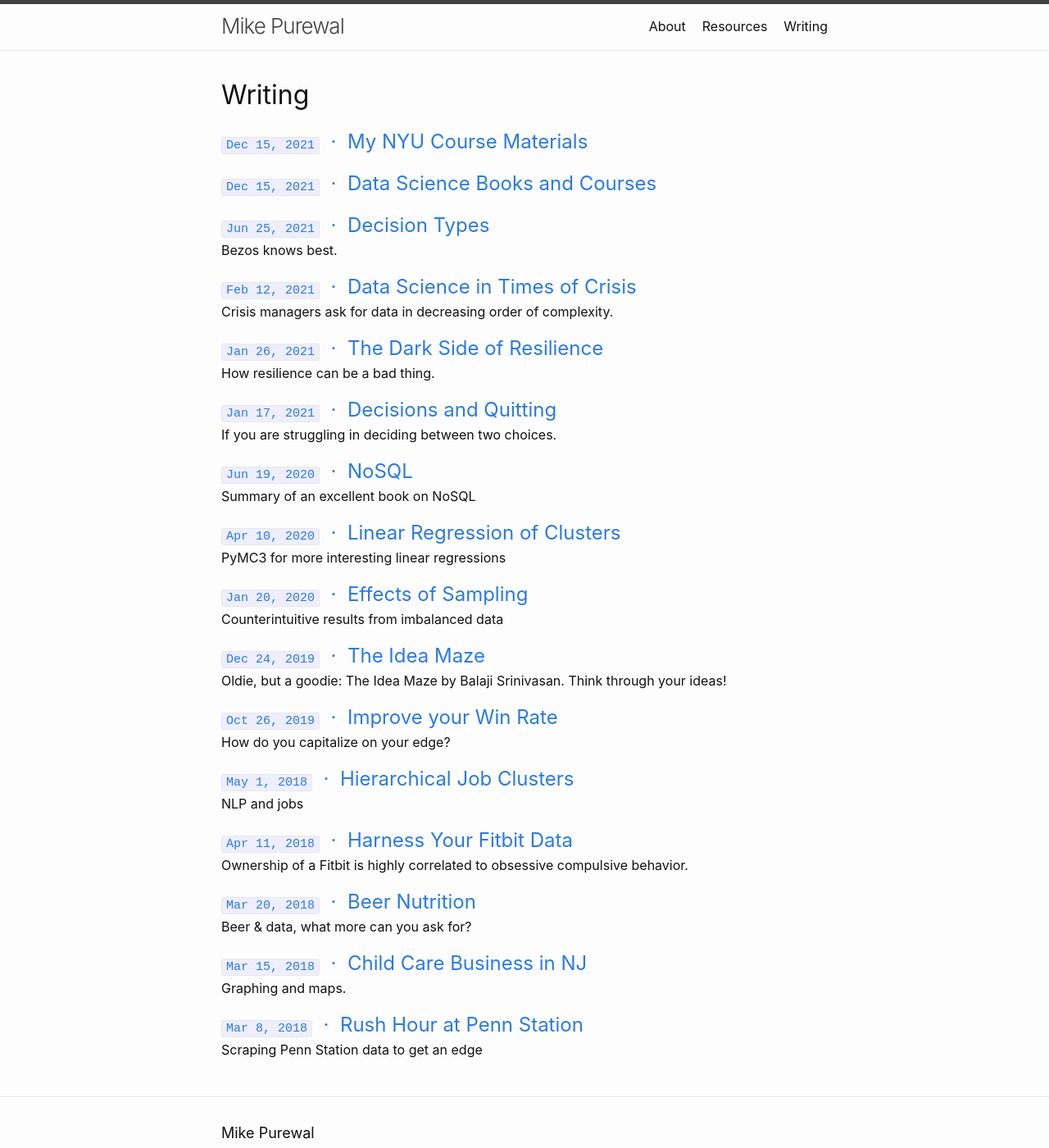
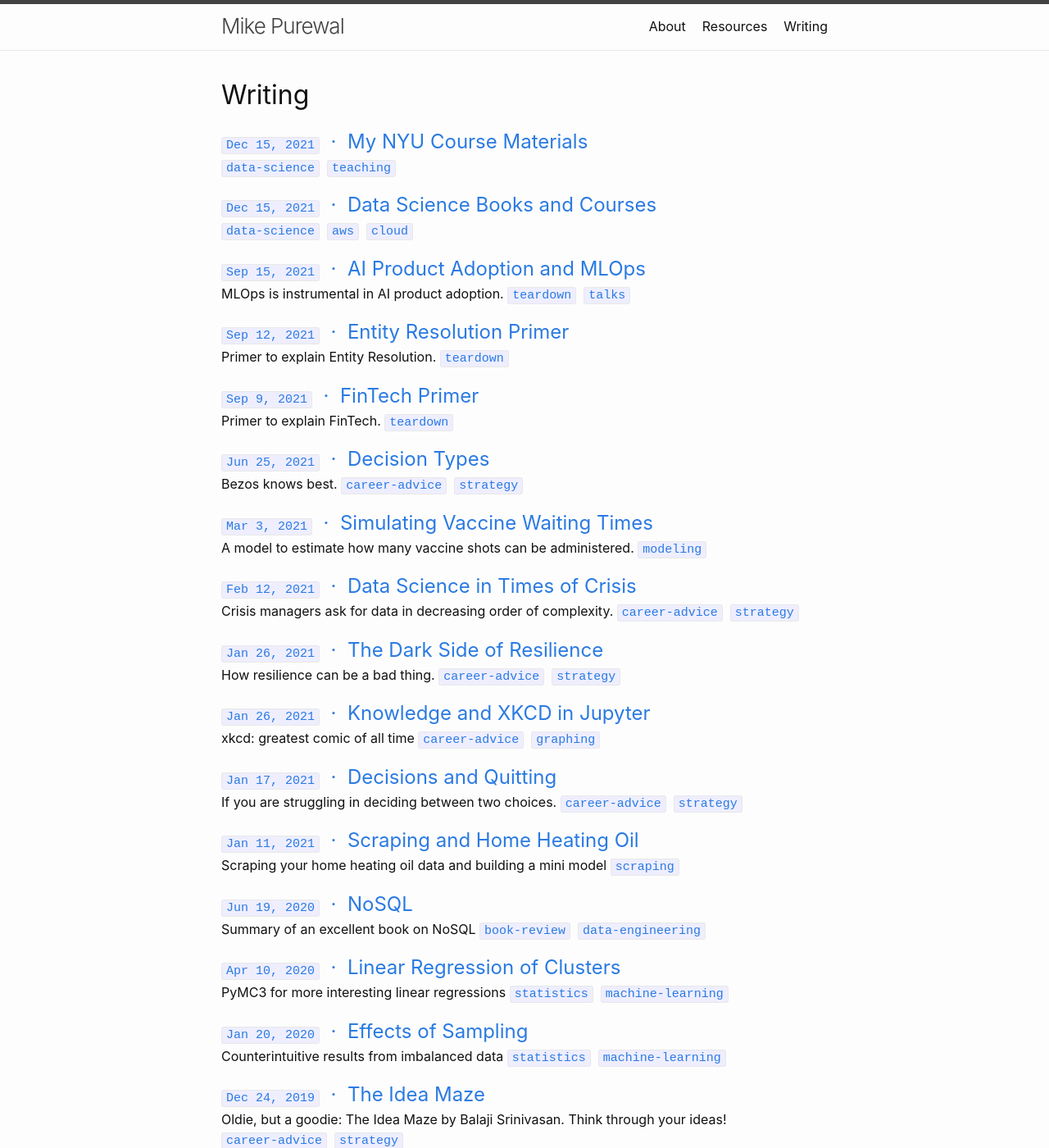
Before and after one commit to meninder/amplify-website, a Jekyll site: the page built from writing.html, in a window 1280 px wide and 1400 px high. Shown: the whole window at 82% size. Built offline with Jekyll 4.4.1, drawn with Linux system fonts in a browser that asks for light colours; some of the changed text lies outside the part shown.

Commit message:
adding posts and writing page format

```diff
--- /dev/null
+++ b/_posts/2021-01-11-scraping-and-home-heating-oil.html
@@ -0,0 +1,44 @@
+---
+layout: post
+title:  "Scraping and Home Heating Oil"
+date:   2021-01-11 10:00:00 -0500
+tags: scraping
+favorite: "no"
+caption: "Scraping your home heating oil data and building a mini model"
+---
+
+<p>I recently moved to a house that uses <a href="https://en.wikipedia.org/wiki/Heating_oil">heating oil</a>. The tank
+    has a wireless sensor that transmits the number
+    of gallons remaining in the tank via the provider's website. I was interested in estimating how many gallons of oil
+    we use based on the temperature outside. This requires two steps: record the daily value of gallons remaining in the
+    tank and regress it against the temperature outside.</p>
+
+<ol>
+    <li><u>Scraping your data</u>: The code on this <a href="https://github.com/meninder/HomeHeatingOil">Github page</a>
+        shows how to use the Python <a href="https://selenium-python.readthedocs.io/">selenium</a> package to
+        log into
+        your account, access the appropriate page and extract the field called gallons. A daily <a
+                href="https://en.wikipedia.org/wiki/Cron">cron</a> job runs
+        the code, see <a
+                href="https://ole.michelsen.dk/blog/schedule-jobs-with-crontab-on-mac-osx/">this</a> for creating a
+        job
+        on a Mac.
+    </li>
+    <li><u>Linear Regression</u>: External temperature is pulled from this site as a csv. A linear relationship is
+        estimated using the daily gallons and temperature recorded. In other words, daily gallons used = daily gallons
+        used at 0 deg F + temperature x daily gallons used per degree. This is estimated using sklearn and the constants
+        are: daily gallons used at 0F is ~20 gallons and gallons used per degree = -0.2 gallons per degree. In other
+        words, if it is 30F outside, we expect to use about 15 gallons.
+    </li>
+    <li><u>K-factor and degree days</u>: You can also calculate a home's <a
+            href="https://www.griffithenergyservices.com/articles/degree-days-and-the-k-factor">k-factor</a>, a measure
+        of efficiency. This number is
+        most useful when comparing numbers to other homes, like your neighborhood. Roughly, you take the sum of degree
+        days and divide it by the total gallons you use. Degree days just 65 - average temperature fo that day. So,
+        using 15 gallons on a day that is 30 degrees is a k-factor of about 2, which is extremely inefficient. While it
+        depends on square footage, new houses can be on the order of 6.
+    </li>
+
+</ol>
+
+<img src="/assets/img/posts/scraping-and-home-heating.png" loading="lazy" alt="Figure", height="auto", width="600px">
--- /dev/null
+++ b/_posts/2021-01-26-knowledge-and-xkcd-in-jupyter.html
@@ -0,0 +1,28 @@
+---
+layout: post
+title:  "Knowledge and XKCD in Jupyter"
+date:   2021-01-26 10:00:00 -0500
+tags: career-advice graphing
+favorite: "no"
+caption: "xkcd: greatest comic of all time"
+---
+
+<p>
+    <a href="https://en.wikipedia.org/wiki/Randall_Munroe">Randall Monroe</a> of <a href="https://xkcd.com/">xkcd</a>
+    fame is a personal hero of mine – who wouldn’t dream of a life of articulating witty,
+    physics humor in the form of comics? Unfortunately, the market leaves room for very few to occupy the space. It also
+    requires one to have witty, physics humor they can articulate in the form of comics.
+</p>
+
+<p>
+    That doesn’t mean you can’t try! You too can create your own <a
+        href="http://jakevdp.github.io/blog/2013/07/10/XKCD-plots-in-matplotlib/">graphs</a> in Python, but don’t expect
+    a huge following and you still have to come up with the material yourself.
+</p>
+
+<p>
+    Here’s one I did awhile back… not retiring any time soon!
+</p>
+
+<img src="/assets/img/posts/knowledge-and-xkcd-in-jupyter.png" loading="lazy" alt="Figure", height="auto",
+     width="600px">
--- /dev/null
+++ b/_posts/2021-03-03-simulating-vaccine-waiting-times.html
@@ -0,0 +1,37 @@
+---
+layout: post
+title:  "Simulating Vaccine Waiting Times"
+date:   2021-03-03 10:00:00 -0500
+tags: modeling
+favorite: "no"
+caption: "A model to estimate how many vaccine shots can be administered."
+---
+
+<h2>Introduction</h2>
+<p>
+    I was fortunate enough to get a <a
+        href="https://www1.nyc.gov/site/coronavirus/vaccines/covid-19-vaccines.page">vaccine</a> shot yesterday,
+    qualifying via my <a href="https://engineering.nyu.edu/faculty/meninder-purewal">faculty</a> association with NYU.  I
+                                             believe it was the first day they tried to double the number of vaccines given, attempting 7.5k vaccines.  I waited about 5 hours in line at the Javits Center, so I had a lot of time to think about wait times.
+</p>
+
+<h2>Simulation</h2>
+<p>
+    I modeled the wait times as a <a href="https://en.wikipedia.org/wiki/Poisson_point_process">Poisson
+    processes</a> in
+    Python.  Some estimates and assumptions: there were about
+                                     40 active vaccine stations, it took about 4 minutes to inject the vaccine and ~3 minutes to turnover the seat.  According to my simulation, I think they overestimated the amount of vaccines they could give by 2x: after 10 hours, they could give about 3.3k vaccines, ranging from 3k in a bad scenario and 3.4k in an optimistic one.
+</p>
+
+<img src="/assets/img/posts/simulating-vaccine-waiting-times.png" loading="lazy" alt="Figure", height="auto",
+     width="800px">
+
+<h2>Space</h2>
+<p>One way to increase throughput is to increase the number of stations, but this requires more space.  The Javits Center seems to boast 760k sqft of space, although we were all crammed into one floor in a fraction of the space.  For this estimate, I am assuming the space needs are: 1) stations occupy about 10'x10' 2) people waiting are supposed to wait 6' apart.  The total available square footage estimate is based on 1) first floor only 2) 25% of the area is used for storage and staff 3) 25% of the area is walkways for people to get through 4) 15% is 'waste' space.
+</p>
+<p>This means that of the 760k sq ft, the first floor has: 190k on the first floor and 66k sq ft available for stations and those waiting.  For 40 vaccine stations and 750 people waiting, this occupies 30k sq ft, roughly half the available.  Doubling this to 80 stations and 1500 people waiting, gets to 54k sq ft - still under the estimated amount.  When accounting for waiting space and check-in desks etc, my guess is that doubling the number might be hard, but do-able if they use the other floors.
+</p>
+
+<h2>An aside</h2>
+<p>I was pleased with how well behaved  everyone was despite the unexpected wait times.  It made me think about how most people felt fortunate enough to be able to get one in the first place, so wouldn't complain.  In contrast, in airport lines people feel entitled and get line rage.  Perhaps because they paid or have a deeper sense of urgency that they need to be somewhere else?  Despite the limited communication, the vaccine process exuded competency one might expect from a functional government - that part felt very good.
+</p>
--- /dev/null
+++ b/_posts/2021-09-09-fintech-primer.html
@@ -0,0 +1,15 @@
+---
+layout: post
+title:  "FinTech Primer"
+date:   2021-09-09 10:00:00 -0500
+tags: teardown
+favorite: "yes"
+caption: "Primer to explain FinTech."
+---
+
+<p>"FinTech" is an <a href="https://en.wikipedia.org/wiki/Function_overloading">overloaded</a> word. Here’s a primer
+    I put together to explain the concept to myself and my <a
+            href="https://engineering.nyu.edu/faculty/meninder-purewal">students</a>.
+</p>
+
+<p><a href="/assets/files/FinTech2021.pdf">Presentation PDF</a></p>
--- /dev/null
+++ b/_posts/2021-09-12-entity-resolution-primer.html
@@ -0,0 +1,13 @@
+---
+layout: post
+title:  "Entity Resolution Primer"
+date:   2021-09-12 10:00:00 -0500
+tags: teardown
+favorite: "yes"
+caption: "Primer to explain Entity Resolution."
+---
+
+<p> A primer I put together on Entity Resolution - detecting different entity profiles that correspond to the same
+    real-world object. Underrated by organizations looking to unlock the value of their data assets. </p>
+
+<p><a href="/assets/files/Entity Resolution.pdf">Presentation PDF</a></p>
--- /dev/null
+++ b/_posts/2021-09-15-ai-product-adoption-and-mlops.html
@@ -0,0 +1,14 @@
+---
+layout: post
+title:  "AI Product Adoption and MLOps"
+date:   2021-09-15 10:00:00 -0500
+tags: teardown talks
+favorite: "yes"
+caption: "MLOps is instrumental in AI product adoption."
+---
+
+<p>Today, I gave a talk on how MLOps is instrumental in AI product adoption at the <a
+        href="https://mlopsworld.com/newyork/">NY MLOps conference</a>.
+</p>
+
+<p><a href="/assets/files/MLOps.pdf">Presentation PDF</a></p>
--- a/writing.html
+++ b/writing.html
@@ -18,6 +18,15 @@ permalink: /writing/
             {%- if site.show_caption -%}
                 {{ post.caption }}
             {%- endif -%}
+
+
+            <span>
+                {% for tag in post.tags %}
+                    {% capture tag_name %}{{ tag }}{% endcapture %}
+                    <a href="/tag/{{ tag_name }}"><code class="highligher-rouge"><nobr>{{ tag_name }}</nobr></code>&nbsp;</a>
+                {% endfor %}
+            </span>
+
         </li>
         {%- endfor -%}
     </ul>
```
Also changed, not shown: assets/img/posts/knowledge-and-xkcd-in-jupyter.png (added), assets/img/posts/scraping-and-home-heating.png (added), assets/img/posts/simulating-vaccine-waiting-times.png (added), 5 other files. Lines whose indentation alone changed are shown as unchanged.
